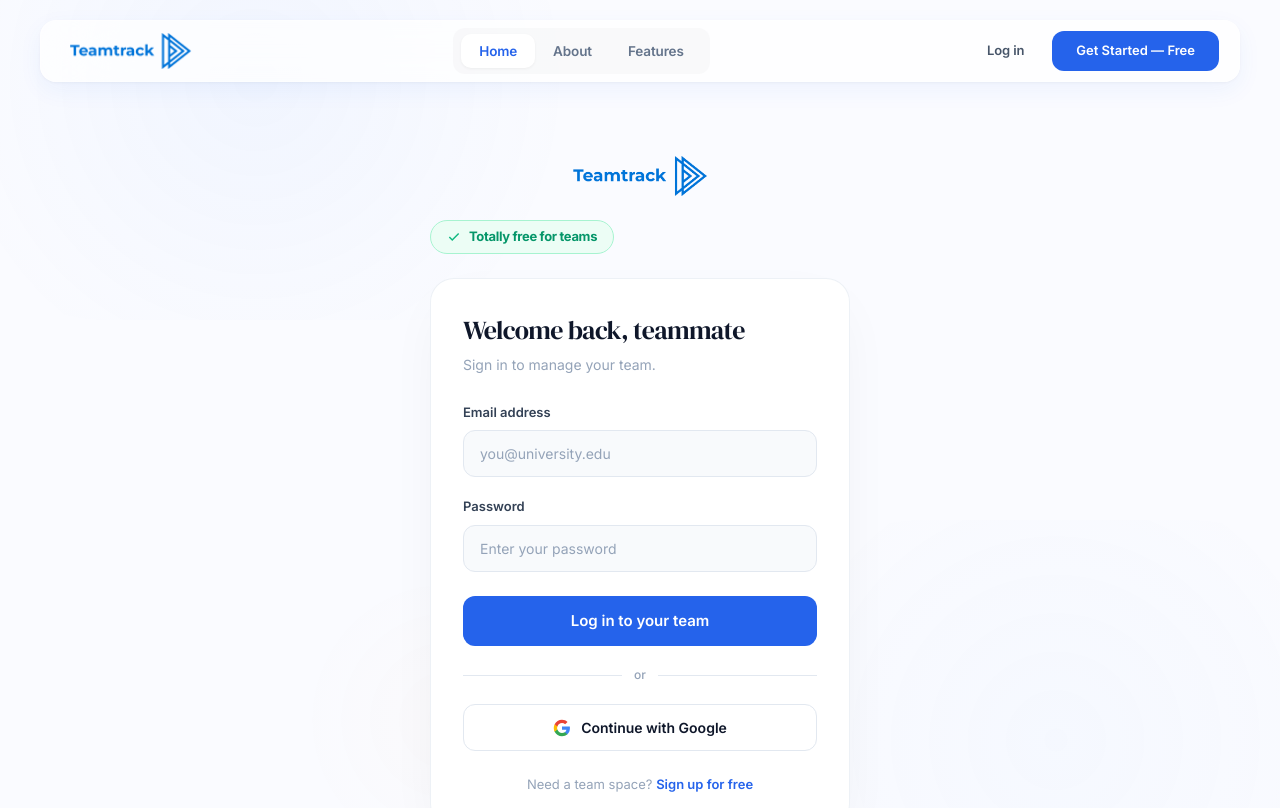
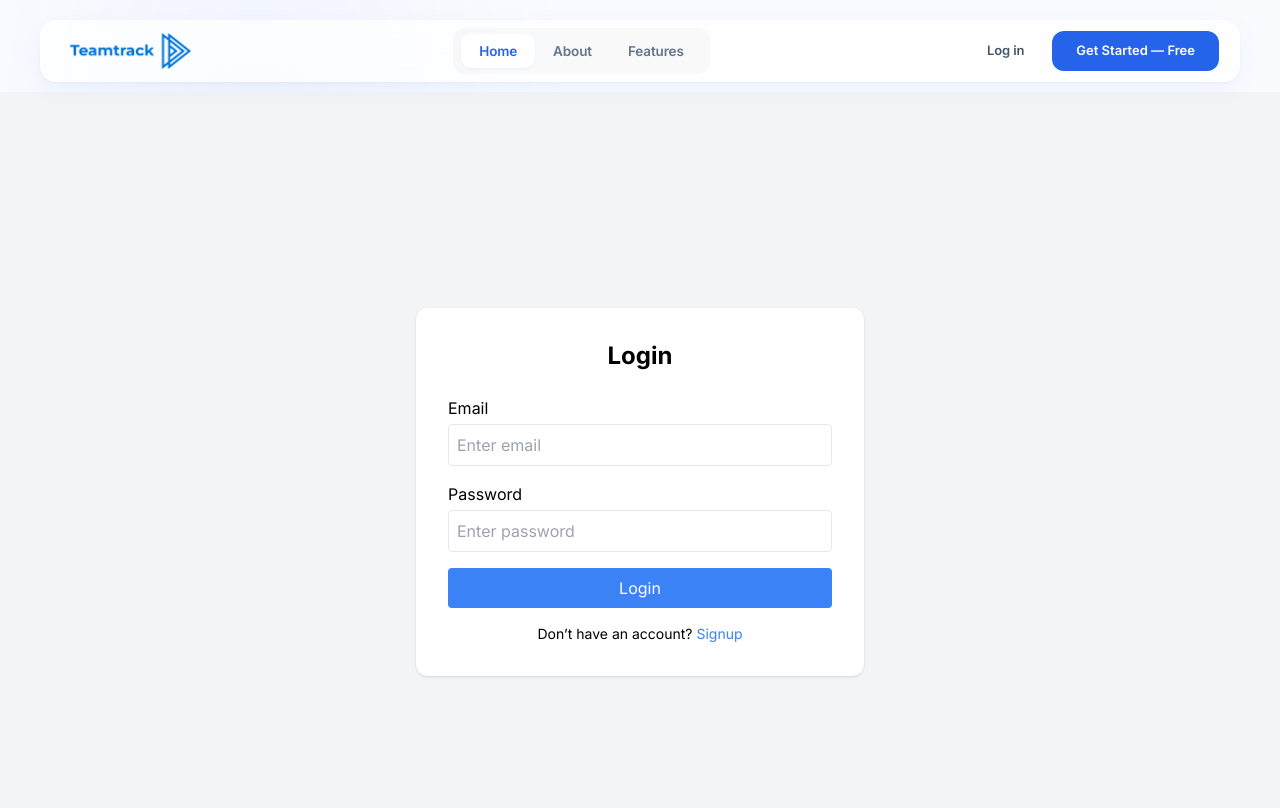
Before and after one commit to Mohammadsiraj10/Teamtrack-FrontEnd, a Nuxt app: page /login in a window 1280 px wide. Shown: the top 808 px of the page. Built offline with nearby package versions, Linux system fonts and the light colour scheme.

Commit message:
updated login and dashboard UI

```diff
--- /dev/null
+++ b/app/pages/dashboard.vue
@@ -0,0 +1,78 @@
+<template>
+  <div class="min-h-screen flex bg-gray-100">
+
+    <!-- Sidebar -->
+    <div class="w-64 bg-white shadow p-5">
+      <h1 class="text-xl font-bold text-blue-600 mb-6">TeamTrack</h1>
+
+      <nav class="space-y-3">
+        <NuxtLink to="/dashboard" class="block hover:text-blue-500">Dashboard</NuxtLink>
+        <NuxtLink to="/projects" class="block hover:text-blue-500">Projects</NuxtLink>
+        <NuxtLink to="/tasks" class="block hover:text-blue-500">Tasks</NuxtLink>
+        <NuxtLink to="/team" class="block hover:text-blue-500">Team</NuxtLink>
+        <NuxtLink to="/chat" class="block hover:text-blue-500">Chat</NuxtLink>
+      </nav>
+
+      <button @click="logout" class="mt-10 text-red-500">Logout</button>
+    </div>
+
+    <!-- Main Content -->
+    <div class="flex-1 p-6">
+
+      <h2 class="text-2xl font-semibold mb-6">Dashboard</h2>
+
+      <!-- Stats -->
+      <div class="grid grid-cols-1 md:grid-cols-3 gap-6 mb-8">
+        <div class="bg-white p-6 rounded shadow">
+          <p class="text-gray-500">Projects</p>
+          <p class="text-2xl font-bold">3</p>
+        </div>
+
+        <div class="bg-white p-6 rounded shadow">
+          <p class="text-gray-500">Tasks</p>
+          <p class="text-2xl font-bold">12</p>
+        </div>
+
+        <div class="bg-white p-6 rounded shadow">
+          <p class="text-gray-500">Members</p>
+          <p class="text-2xl font-bold">5</p>
+        </div>
+      </div>
+
+      <!-- Small Preview ONLY -->
+      <div class="grid grid-cols-1 md:grid-cols-2 gap-6">
+
+        <!-- Recent Projects -->
+        <div class="bg-white p-5 rounded shadow">
+          <h3 class="font-semibold mb-3">Recent Projects</h3>
+          <ul class="space-y-2">
+            <li>TeamTrack UI</li>
+            <li>Backend Setup</li>
+          </ul>
+        </div>
+
+        <!-- Recent Tasks -->
+        <div class="bg-white p-5 rounded shadow">
+          <h3 class="font-semibold mb-3">Recent Tasks</h3>
+          <ul class="space-y-2">
+            <li>Login Page - Done</li>
+            <li>Dashboard UI - In Progress</li>
+          </ul>
+        </div>
+
+      </div>
+
+    </div>
+
+  </div>
+</template>
+
+<script setup>
+import { useRouter } from 'vue-router'
+
+const router = useRouter()
+
+const logout = () => {
+  router.push('/login')
+}
+</script>
--- a/app/pages/login.vue
+++ b/app/pages/login.vue
@@ -1,64 +1,85 @@
 <template>
-  <div class="min-h-[80vh] flex items-center justify-center px-6 py-16">
-    <div class="w-full max-w-[420px]">
+  <div class="min-h-screen flex items-center justify-center bg-gray-100">
+    <div class="bg-white p-8 rounded-xl shadow w-full max-w-md">
 
-      <!-- Logo -->
-      <div class="flex justify-center mb-6">
-        <img src="~/assets/images/logo-transparent.png" alt="TeamTrack" class="h-10 w-auto" />
-      </div>
+      <h2 class="text-2xl font-bold mb-6 text-center">Login</h2>
 
-      <!-- FREE badge -->
-      <div class="inline-flex items-center gap-2 bg-emerald-50 border border-emerald-200 rounded-full px-4 py-1.5 mb-6 mx-auto w-fit">
-        <svg width="14" height="14" viewBox="0 0 24 24" fill="none" stroke="#10B981" stroke-width="2.5">
-          <path d="M20 6L9 17l-5-5" />
-        </svg>
-        <span class="text-[13px] font-bold text-emerald-600 tracking-tight">Totally free for teams</span>
-      </div>
+      <!-- Error message -->
+      <p v-if="error" class="text-red-500 text-sm mb-4 text-center">
+        {{ error }}
+      </p>
 
-      <div class="bg-white rounded-[24px] border border-[#E2E8F0]/60 p-8 shadow-[0_20px_60px_-15px_rgba(0,0,0,0.06)]">
-        <h1 class="font-heading text-[26px] text-[#0F172A] mb-1 tracking-tight">Welcome back, teammate</h1>
-        <p class="text-[14px] text-[#94A3B8] mb-7">Sign in to manage your team.</p>
+      <!-- FORM -->
+      <form @submit.prevent="handleLogin" class="space-y-4">
 
         <!-- Email -->
-        <div class="mb-5">
-          <label class="block text-[13px] font-semibold text-[#334155] mb-2">Email address</label>
-          <input type="email" placeholder="you@university.edu" class="w-full bg-[#F8FAFC] border border-[#E2E8F0] rounded-xl px-4 py-3 text-[14px] text-[#0F172A] placeholder:text-[#94A3B8] focus:outline-none focus:ring-2 focus:ring-[#2563EB]/20 focus:border-[#2563EB] transition-all" />
+        <div>
+          <label class="block mb-1">Email</label>
+          <input
+            v-model="email"
+            type="email"
+            placeholder="Enter email"
+            class="w-full border p-2 rounded"
+          />
         </div>
 
         <!-- Password -->
-        <div class="mb-6">
-          <label class="block text-[13px] font-semibold text-[#334155] mb-2">Password</label>
-          <input type="password" placeholder="Enter your password" class="w-full bg-[#F8FAFC] border border-[#E2E8F0] rounded-xl px-4 py-3 text-[14px] text-[#0F172A] placeholder:text-[#94A3B8] focus:outline-none focus:ring-2 focus:ring-[#2563EB]/20 focus:border-[#2563EB] transition-all" />
+        <div>
+          <label class="block mb-1">Password</label>
+          <input
+            v-model="password"
+            type="password"
+            placeholder="Enter password"
+            class="w-full border p-2 rounded"
+          />
         </div>
 
-        <!-- Submit -->
-        <button class="w-full bg-[#2563EB] hover:bg-[#1E40AF] text-white text-[15px] font-semibold py-3.5 rounded-xl transition-all duration-300 hover:shadow-lg hover:shadow-blue-600/20 mb-5">
-          Log in to your team
+        <!-- Button -->
+        <button
+          type="submit"
+          class="w-full bg-blue-500 text-white py-2 rounded hover:bg-blue-600"
+        >
+          Login
         </button>
 
-        <!-- Divider -->
-        <div class="flex items-center gap-3 mb-5">
-          <div class="flex-1 h-[1px] bg-[#E2E8F0]" />
-          <span class="text-[12px] text-[#94A3B8] font-medium">or</span>
-          <div class="flex-1 h-[1px] bg-[#E2E8F0]" />
-        </div>
+      </form>
 
-        <!-- Google -->
-        <button class="w-full flex items-center justify-center gap-2.5 bg-white border border-[#E2E8F0] hover:border-[#CBD5E1] text-[#0F172A] text-[14px] font-semibold py-3 rounded-xl transition-all duration-200 mb-6">
-          <svg width="18" height="18" viewBox="0 0 24 24">
-            <path fill="#4285F4" d="M22.56 12.25c0-.78-.07-1.53-.2-2.25H12v4.26h5.92a5.06 5.06 0 01-2.2 3.32v2.77h3.57c2.08-1.92 3.27-4.74 3.27-8.1z" />
-            <path fill="#34A853" d="M12 23c2.97 0 5.46-.98 7.28-2.66l-3.57-2.77c-.98.66-2.23 1.06-3.71 1.06-2.86 0-5.29-1.93-6.16-4.53H2.18v2.84C4 20.36 7.71 23 12 23z" />
-            <path fill="#FBBC05" d="M5.84 14.09c-.22-.66-.35-1.36-.35-2.09s.13-1.43.35-2.09V7.07H2.18C1.43 8.55 1 10.22 1 12s.43 3.45 1.18 4.93l2.85-2.22.81-.62z" />
-            <path fill="#EA4335" d="M12 5.38c1.62 0 3.06.56 4.21 1.64l3.15-3.15C17.45 2.09 14.97 1 12 1 7.71 1 4 3.64 2.18 7.07l3.66 2.84c.87-2.6 3.3-4.53 6.16-4.53z" />
-          </svg>
-          Continue with Google
-        </button>
+      <!-- Link -->
+      <p class="text-sm mt-4 text-center">
+        Don’t have an account?
+        <NuxtLink to="/signup" class="text-blue-500">Signup</NuxtLink>
+      </p>
 
-        <p class="text-center text-[13px] text-[#94A3B8]">
-          Need a team space?
-          <NuxtLink to="/signup" class="text-[#2563EB] font-semibold hover:underline">Sign up for free</NuxtLink>
-        </p>
-      </div>
     </div>
   </div>
 </template>
+
+<script setup>
+import { ref } from 'vue'
+import { useRouter } from 'vue-router'
+
+const email = ref('')
+const password = ref('')
+const error = ref('')
+const router = useRouter()
+
+const handleLogin = () => {
+  error.value = ''
+
+  if (!email.value || !password.value) {
+    error.value = 'Please fill all fields'
+    return
+  }
+
+  if (!email.value.includes('@')) {
+    error.value = 'Enter a valid email'
+    return
+  }
+
+  // SUCCESS (simulate login)
+  console.log('Email:', email.value)
+
+  // 🔥 Redirect to dashboard
+  router.push('/dashboard')
+}
+</script>
```
